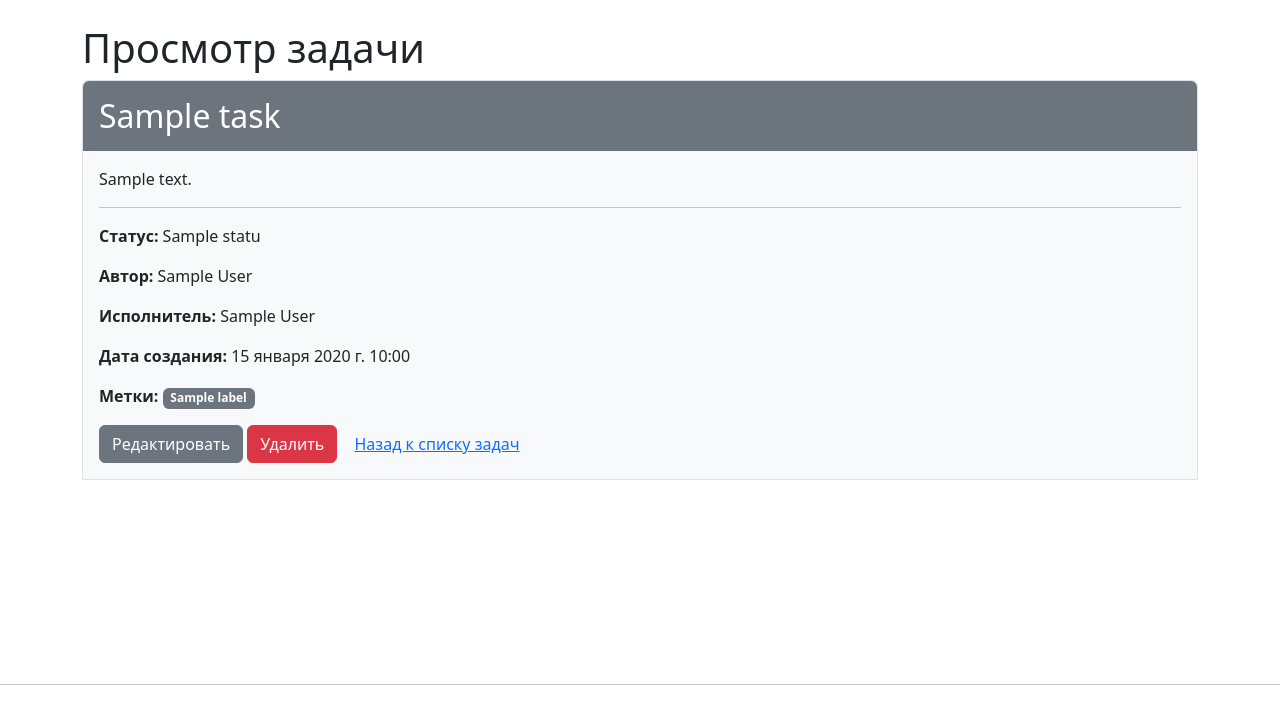
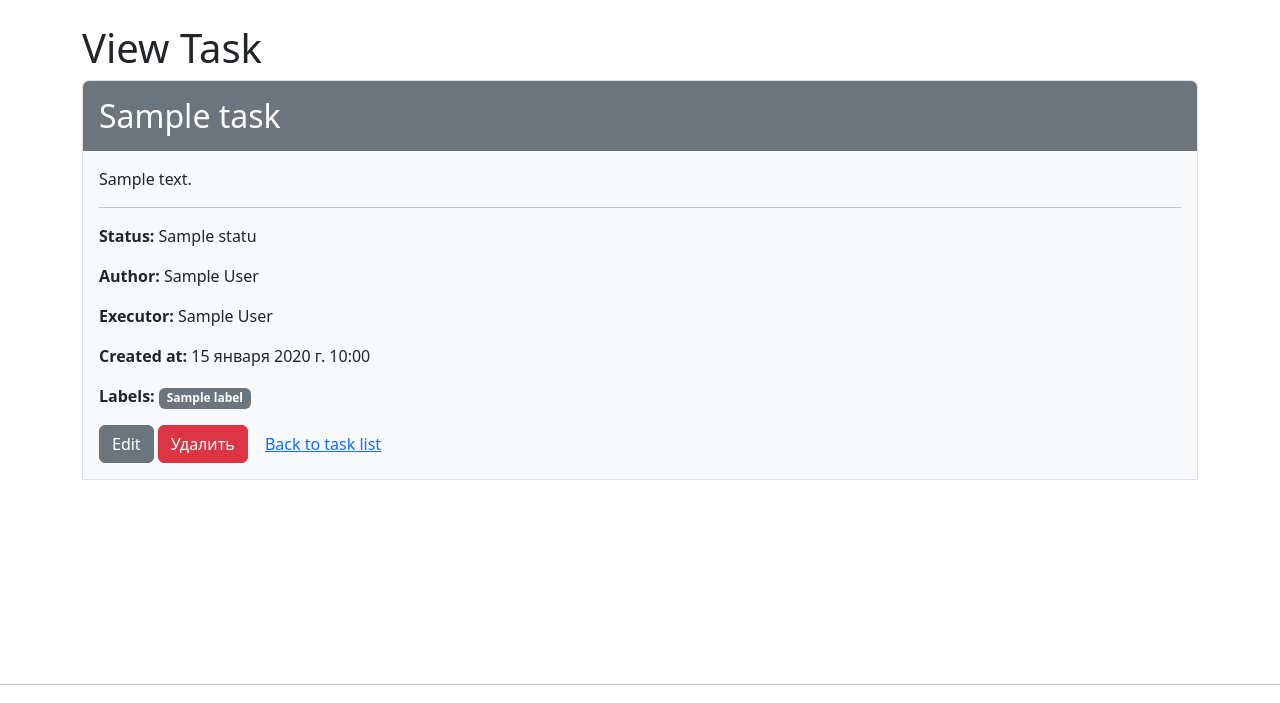
Before and after one commit to Maxcosanostra/python-project-52, a Django app: page /tasks/1/ in a window 1280 px wide. Shown: the part 56-759 px from the top of the page. Run offline with Django 5.2, Linux system fonts and the light colour scheme; a user stored in the database is signed in; tables that the repository leaves empty hold one stand-in row (values such as "Sample post"); some libraries are stand-ins or nearby versions.

Commit message:
update task_detail.html translations

```diff
--- a/templates/tasks/task_detail.html
+++ b/templates/tasks/task_detail.html
@@ -1,10 +1,10 @@
 {% extends "base.html" %}
 {% load i18n %}
 
-{% block title %}{% trans "Просмотр задачи" %}{% endblock %}
+{% block title %}{% trans "View Task" %}{% endblock %}
 
 {% block content %}
-    <h1>{% trans "Просмотр задачи" %}</h1>
+    <h1>{% trans "View Task" %}</h1>
 
     <div class="bg-body-tertiary border rounded-top">
         <div class="bg-secondary text-white p-3 rounded-top">
@@ -13,19 +13,19 @@
         <div class="p-3">
             <p>{{ task.description }}</p>
             <hr>
-            <p><strong>{% trans "Статус:" %}</strong> {{ task.status.name }}</p>
-            <p><strong>{% trans "Автор:" %}</strong>
+            <p><strong>{% trans "Status:" %}</strong> {{ task.status.name }}</p>
+            <p><strong>{% trans "Author:" %}</strong>
                {{ task.author.get_full_name|default:task.author.username }}</p>
 
             {% if task.assigned_to %}
-                <p><strong>{% trans "Исполнитель:" %}</strong>
+                <p><strong>{% trans "Executor:" %}</strong>
                    {{ task.assigned_to.get_full_name|default:task.assigned_to.username }}</p>
             {% endif %}
 
-            <p><strong>{% trans "Дата создания:" %}</strong> {{ task.created_at }}</p>
+            <p><strong>{% trans "Created at:" %}</strong> {{ task.created_at }}</p>
 
             {% if task.labels.exists %}
-                <p><strong>{% trans "Метки:" %}</strong>
+                <p><strong>{% trans "Labels:" %}</strong>
                     {% for lbl in task.labels.all %}
                         <span class="badge bg-secondary">{{ lbl.name }}</span>
                     {% endfor %}
@@ -34,13 +34,13 @@
 
             <div class="mt-3">
                 <a href="{% url 'task_update' task.pk %}" class="btn btn-secondary">
-                    {% trans "Редактировать" %}
+                    {% trans "Edit" %}
                 </a>
                 <a href="{% url 'task_delete' task.pk %}" class="btn btn-danger">
-                    {% trans "Удалить" %}
+                    {% trans "Delete" %}
                 </a>
                 <a href="{% url 'task_list' %}" class="btn btn-link">
-                    {% trans "Назад к списку задач" %}
+                    {% trans "Back to task list" %}
                 </a>
             </div>
         </div>
```
Also changed, not shown: locale/ru/LC_MESSAGES/django.po, 1 other file.
